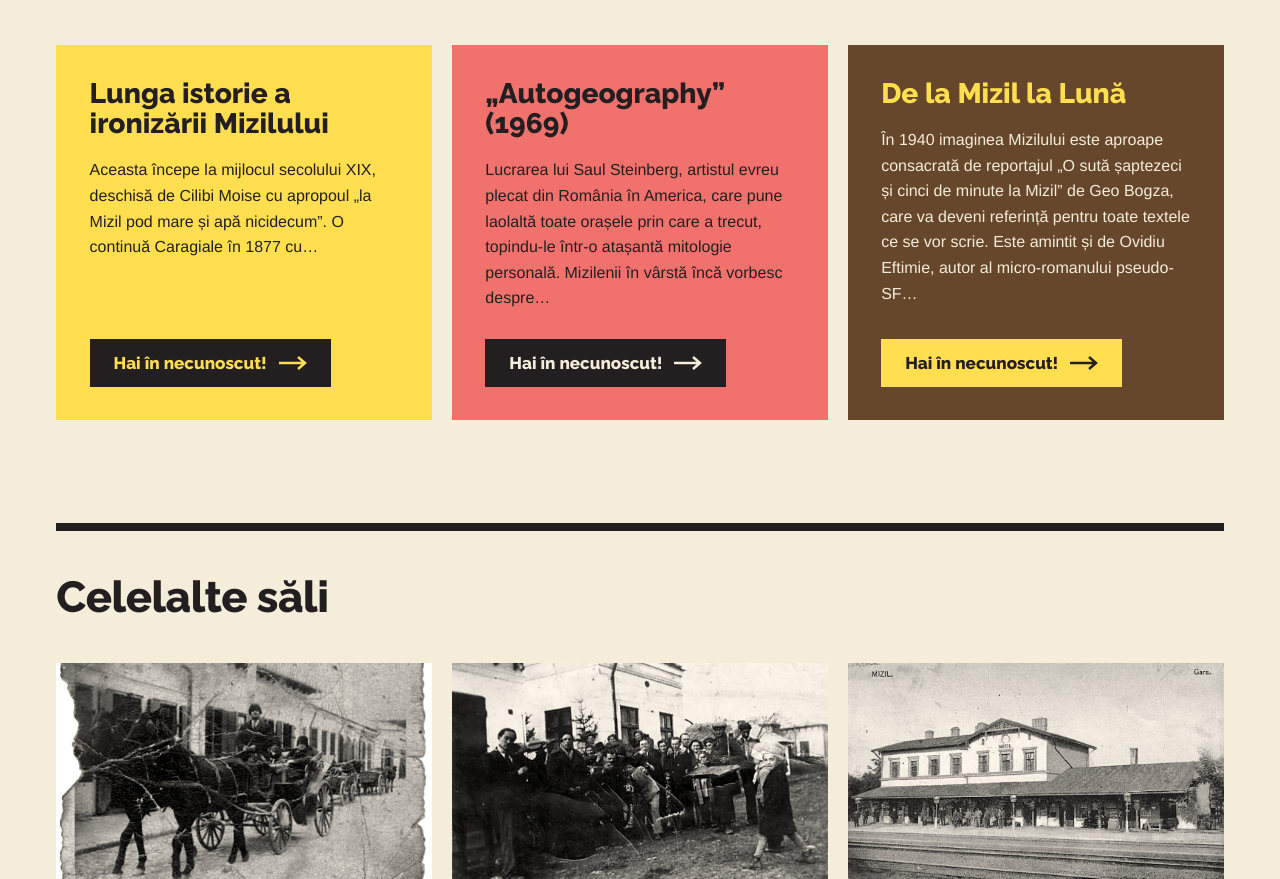
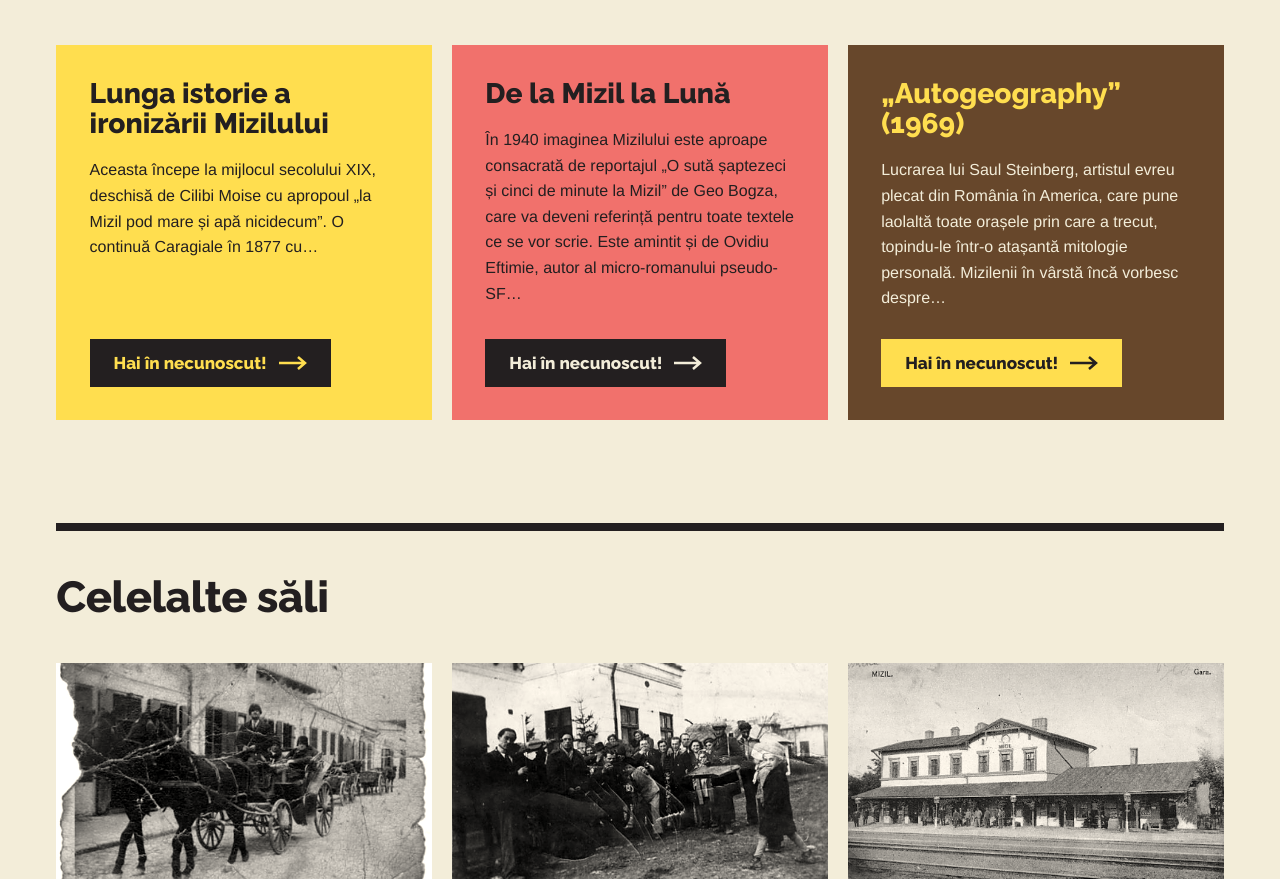
Before and after one commit to bogdantaut/muzeul-orasului-necunoscut, a plain HTML site: page picior-de-paris.html in a window 1280 px wide. Shown: the part 1156-2035 px from the top of the page. Drawn offline with Linux system fonts and the light colour scheme.

Commit message:
Picior de Paris: swap teasers 2 and 3
Co-Authored-By: Claude Opus 5.5 <noreply@anthropic.com>
Claude-Session: https://claude.ai/code/session_01BAujE8LoFgdk9CzoThrBGc

```diff
--- a/picior-de-paris.html
+++ b/picior-de-paris.html
@@ -158,13 +158,13 @@ html{scroll-behavior:smooth}
 <a class="btn" href="contact.html" style="background: #231f20; color: #ffde4f">Hai în necunoscut! <svg width="28" height="14" viewBox="0 0 28 14" aria-hidden="true"><path d="M0 7H25M19 1L26 7L19 13" fill="none" stroke="#ffde4f" stroke-width="2.5"></path></svg></a>
 </article>
 <article class="momeala" style="background: #f1716c; color: #231f20">
-<h3 class="ral" style="margin: 0; font-weight: 800; font-size: clamp(24px,2.2vw,32px); line-height: 1.08; color: #231f20; text-wrap: balance">„Autogeography” (1969)</h3>
-<p style="margin: 0 0 10px; font-size: 16px; line-height: 1.6">Lucrarea lui Saul Steinberg, artistul evreu plecat din România în America, care pune laolaltă toate orașele prin care a trecut, topindu-le într-o atașantă mitologie personală. Mizilenii în vârstă încă vorbesc despre…</p>
+<h3 class="ral" style="margin: 0; font-weight: 800; font-size: clamp(24px,2.2vw,32px); line-height: 1.08; color: #231f20; text-wrap: balance">De la Mizil la Lună</h3>
+<p style="margin: 0 0 10px; font-size: 16px; line-height: 1.6">În 1940 imaginea Mizilului este aproape consacrată de reportajul „O sută șaptezeci și cinci de minute la Mizil” de Geo Bogza, care va deveni referință pentru toate textele ce se vor scrie. Este amintit și de Ovidiu Eftimie, autor al micro-romanului pseudo-SF…</p>
 <a class="btn" href="contact.html" style="background: #231f20; color: #f3edd9">Hai în necunoscut! <svg width="28" height="14" viewBox="0 0 28 14" aria-hidden="true"><path d="M0 7H25M19 1L26 7L19 13" fill="none" stroke="#f3edd9" stroke-width="2.5"></path></svg></a>
 </article>
 <article class="momeala" style="background: #67472b; color: #f3edd9">
-<h3 class="ral" style="margin: 0; font-weight: 800; font-size: clamp(24px,2.2vw,32px); line-height: 1.08; color: #ffde4f; text-wrap: balance">De la Mizil la Lună</h3>
-<p style="margin: 0 0 10px; font-size: 16px; line-height: 1.6">În 1940 imaginea Mizilului este aproape consacrată de reportajul „O sută șaptezeci și cinci de minute la Mizil” de Geo Bogza, care va deveni referință pentru toate textele ce se vor scrie. Este amintit și de Ovidiu Eftimie, autor al micro-romanului pseudo-SF…</p>
+<h3 class="ral" style="margin: 0; font-weight: 800; font-size: clamp(24px,2.2vw,32px); line-height: 1.08; color: #ffde4f; text-wrap: balance">„Autogeography” (1969)</h3>
+<p style="margin: 0 0 10px; font-size: 16px; line-height: 1.6">Lucrarea lui Saul Steinberg, artistul evreu plecat din România în America, care pune laolaltă toate orașele prin care a trecut, topindu-le într-o atașantă mitologie personală. Mizilenii în vârstă încă vorbesc despre…</p>
 <a class="btn" href="contact.html" style="background: #ffde4f; color: #231f20">Hai în necunoscut! <svg width="28" height="14" viewBox="0 0 28 14" aria-hidden="true"><path d="M0 7H25M19 1L26 7L19 13" fill="none" stroke="#231f20" stroke-width="2.5"></path></svg></a>
 </article>
 </div>
```
